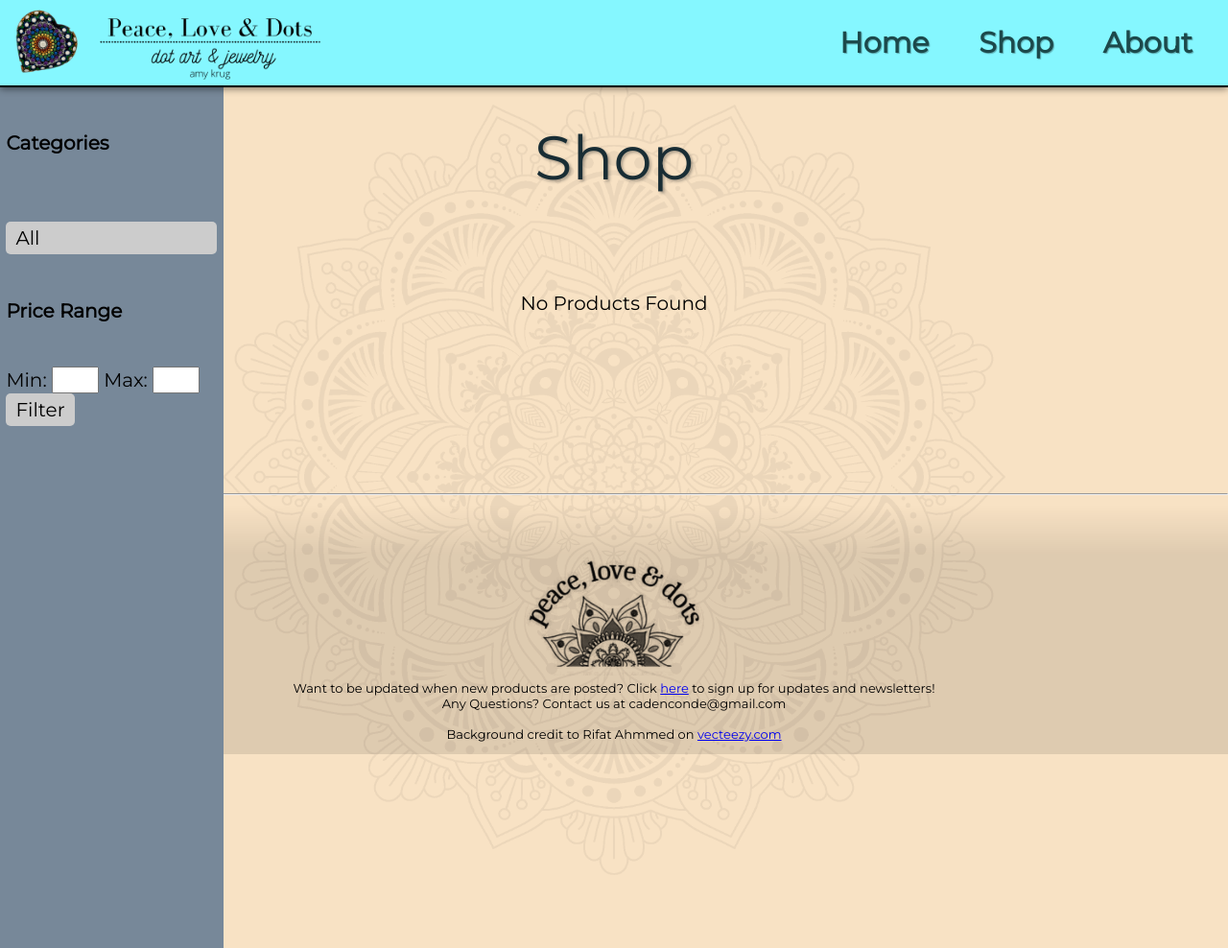
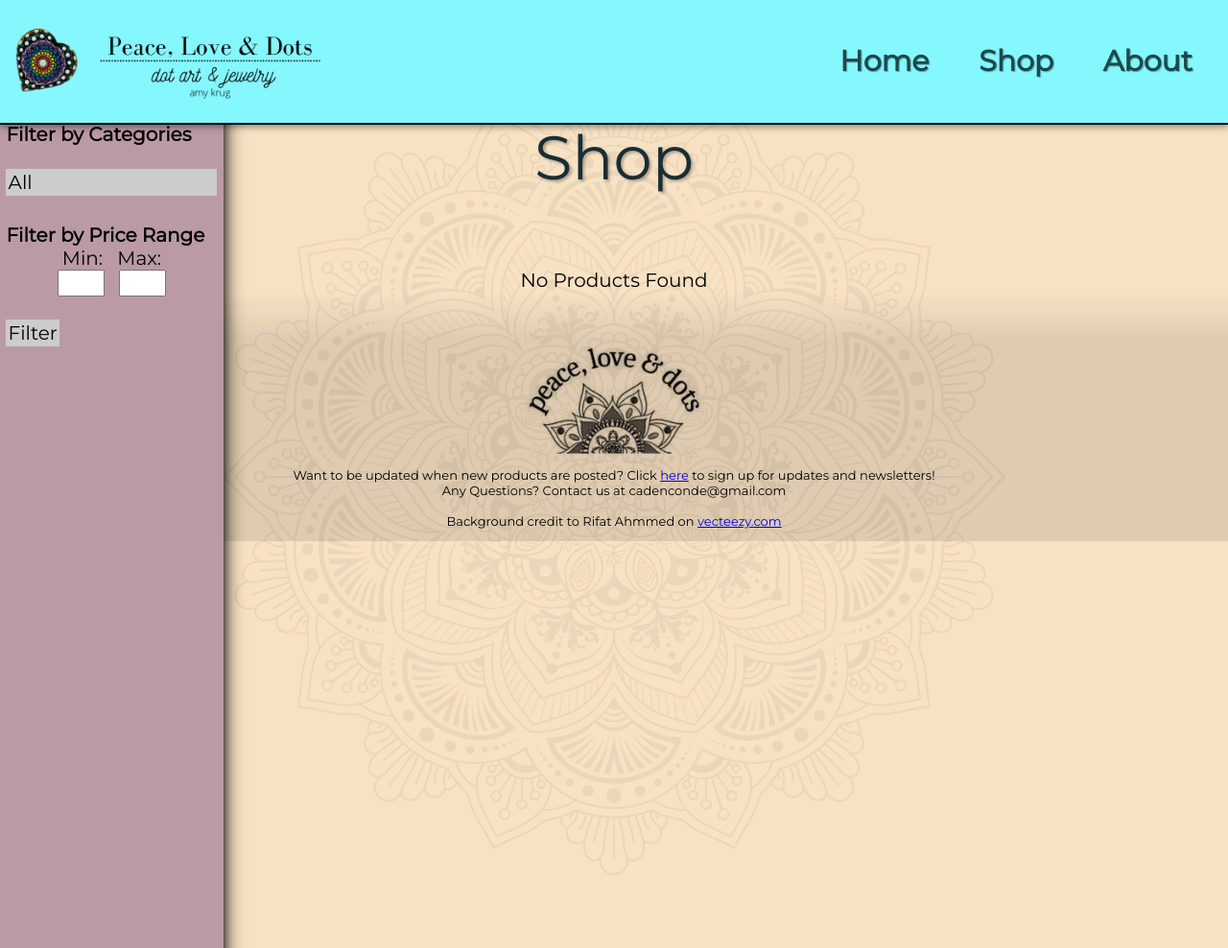
Before and after one commit to CadenConde/Peace-Love-and-Dots, a PHP site: page /rocksite/products.php in a window 1280 px wide. Shown: the whole page at 96% size. Run offline with PHP 8.4, Linux system fonts and the light colour scheme; data that the repository does not hold is empty.

Commit message:
fixing minor sidebar issues

```diff
--- a/rockSite/css/stylesheet.css
+++ b/rockSite/css/stylesheet.css
@@ -77,7 +77,6 @@ html {
     background-position-y: 60%;
     background-repeat: no-repeat;
     background-attachment: fixed;
-
     margin: 0 0;
  }
 
@@ -91,8 +90,9 @@ html {
     animation: promo-animation 8s linear infinite;
     background: linear-gradient(45deg, rgb(255, 157, 157),rgb(255, 255, 144),rgb(134, 255, 134),rgb(158, 158, 255),rgb(215, 160, 255),rgb(255, 171, 255), rgb(255, 157, 157),rgb(255, 255, 144),rgb(134, 255, 134),rgb(158, 158, 255),rgb(215, 160, 255),rgb(255, 171, 255), rgb(255, 157, 157),rgb(255, 255, 144),rgb(134, 255, 134),rgb(158, 158, 255),rgb(215, 160, 255),rgb(255, 171, 255));
     background-size: 200% 200%;
+    margin-top:6%;
     width: 100%;
-    height: 50px;
+    height: 6%;
     z-index: 102;
     border-bottom: 3px solid black;
     border-top: 3px solid black;
@@ -113,15 +113,16 @@ html {
 }
 
 .promobar p{
-    font-size:30px;
+    font-size:25px;
     text-align:center;
-    margin-top:8px;
+    margin-top:4px;
+    margin-bottom:4px;
     font-weight: bold;
 }
 
 .navbar {
     width: 100%;
-    height: 89px;
+    height: 13%;
     z-index: 101;
     position: fixed;
     background-color: #85f7ff;
@@ -165,15 +166,15 @@ html {
 }
 /*Sidebar Sorting*/
 .side-sort{
+    box-shadow: 0 4px 8px 0 rgb(0, 0, 0, .5), 0 6px 20px 0 rgb(0, 0, 0);
     height: 100%;
     width: 220px;
     position: fixed;
     z-index: 1;
     top: 0;
     left: 0;
-    background-color: lightslategray;
-    overflow-x: hidden;
-    padding-top: 90px;
+    background-color: #bb9aa7;
+    padding-top: 10%;
     padding-left: .5%;
     padding-right: 0.5%;
 }
@@ -182,14 +183,12 @@ input[type='number']{
 }
 .btn-sort {
     display: block;
-    margin-bottom: 10px;
-    padding: 5px 10px;
+    margin-bottom: 2%;
+    padding: 1% 1%;
     background-color: #ccc;
     border: none;
-    border-radius: 5px;
+    border-radius: 1%;
     cursor: pointer;
-  }
-  .btn-sort a{
     text-decoration: none;
     color: black;
   }
@@ -201,8 +200,8 @@ input[type='number']{
 
   .item {
     width: 200px;
-    padding: 20px;
-    margin: 10px;
+    padding: 5%;
+    margin: 3%;
     background-color: #fff;
     border-radius: 5px;
     box-shadow: 0px 0px 5px 0px rgba(0,0,0,0.2);
@@ -352,12 +351,14 @@ h2 {
 .pro-tbl {
     margin-right: auto;
     margin-left: auto;
-    padding: 5%;
+    padding-left: 220px;
+    padding-right: 20px;
     width: 100%;
 }
 
 .pro-tbl td {
-    padding-right: 0%;
+    padding-right: 5%;
+    padding-left: 5%;
 }
 
 /*sort by category*/
--- a/rockSite/php/partials/promotion.php
+++ b/rockSite/php/partials/promotion.php
@@ -9,7 +9,7 @@
                 $text = $row['promo_text'];
                 $discount = round((float)$row['percent_off'] * 100 ) . '%';
                 ?>
-                    <div class="promobar" style="margin-top:89px">
+                    <div class="promobar">
                         <p><?php echo $text?><br></p>
                     </div>
                 <?php
--- a/rockSite/php/products.php
+++ b/rockSite/php/products.php
@@ -9,10 +9,9 @@
         </div>
         </section>
     <!--Start of example Products-->
-<section>
-    <br>
+    <section>
         <div class="side-sort">
-            <h6>Categories</h6>
+            <b nowrap>Filter by Categories<br></b>
 
             <div class="items">
                     <?php
@@ -28,13 +27,10 @@
                                 $id = $rows['id'];
                                 $type = $rows['type'];
 
+                                ?>
 
+                                        <a class="btn-sort" href="products.php?sort=<?php echo $type;?>"><?php echo $type; ?></a>
 
-                                ?>
-                                    <div class="btn-sort">
-                                        <a href="products.php?sort=<?php echo $type;?>"><?php echo $type; ?></a>
-
-                                    </div>
 
                                 <?php
 
@@ -43,17 +39,18 @@
                     }
                        ?>
                        <br>
-                    <div class="btn-sort">
-                        <a href="products.php">All</a>
-                    </div>
 
+                        <a class="btn-sort" href="products.php">All</a>
+
+                        <br>
                         <form action="" method="POST">
-                            <h6>Price Range</h6>
-                            <label for="min-price">Min:</label>
-                            <input type="number" id="min-price" name="min-price" min="0">
-                            <label for="max-price">Max:</label>
-                            <input type="number" id="max-price" name="max-price" min="0">
-                            <input type="submit" class="btn-sort" name="range-submit" id="price-filter" value="Filter">
+                            <b style="padding-bottom:5px">Filter by Price Range<br></b>
+                            <div class="center">
+                                <label for="min-price" style="margin-right:10px;">Min:</label> <label for="max-price">Max:</label><br>
+                                <input type="number" id="min-price" name="min-price" style="margin-right:10px;">
+                                <input type="number" id="max-price" name="max-price"><br><br>
+                                <input type="submit" class="btn-sort" name="range-submit" id="price-filter" value="Filter">
+                            </div>
                         </form>
                         <?php
                     if(isset($_POST['range-submit']))
@@ -61,26 +58,22 @@
 
                         $min = $_POST['min-price'];
                         $max = $_POST['max-price'];
-                        if( !isset($_POST['min-price']))
+
+                        if($max==Null)
                         {
-                            $min = 0;
+                            echo '<script>function jsFunction(){location.href = "products.php?sort-min-price='.$_POST['min-price'].'";}';
+                            echo 'jsFunction();</script>';
                         }
-                        if( isset($_POST['min-price']) && isset($_POST['max-price']))
+                        if($min==Null)
+                        {
+                            echo '<script>function jsFunction(){location.href = "products.php?sort-max-price='.$_POST['max-price'].'";}';
+                            echo 'jsFunction();</script>';
+                        }
+                        if(isset($_POST['min-price']) && isset($_POST['max-price']))
                         {
                             echo '<script>function jsFunction(){location.href = "products.php?sort-min-price='.$_POST['min-price'].'&sort-max-price='.$_POST['max-price'].'";}';
                             echo 'jsFunction();</script>';
                         }
-                        if( isset($_POST['min-price']))
-                        {
-                            echo '<script>function jsFunction(){location.href = "products.php?sort-min-price='.$_POST['min-price'].'";}';
-                            echo 'jsFunction();</script>';
-                        }
-                        if( isset($_POST['max-price']))
-                        {
-                            echo '<script>function jsFunction(){location.href = "products.php?sort-max-price='.$_POST['max-price'].'";}';
-                            echo 'jsFunction();</script>';
-                        }
-
                     }
                         ?>
             </div>
@@ -152,8 +145,7 @@
         }
     ?>
     </table>
-    <br><br>
-    <hr>
+
 </section>
         <script>
             function sendOrder(id=0) {
```
